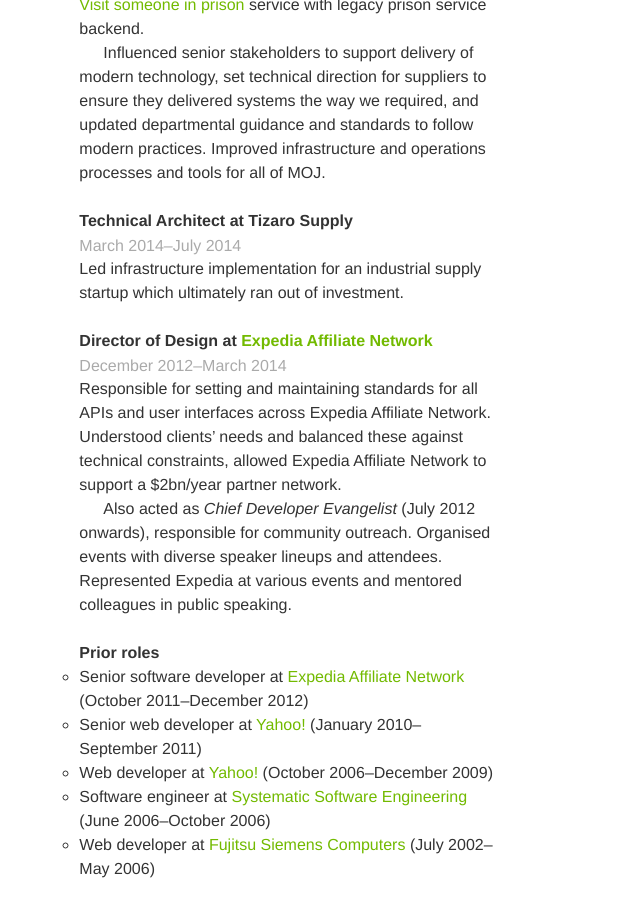
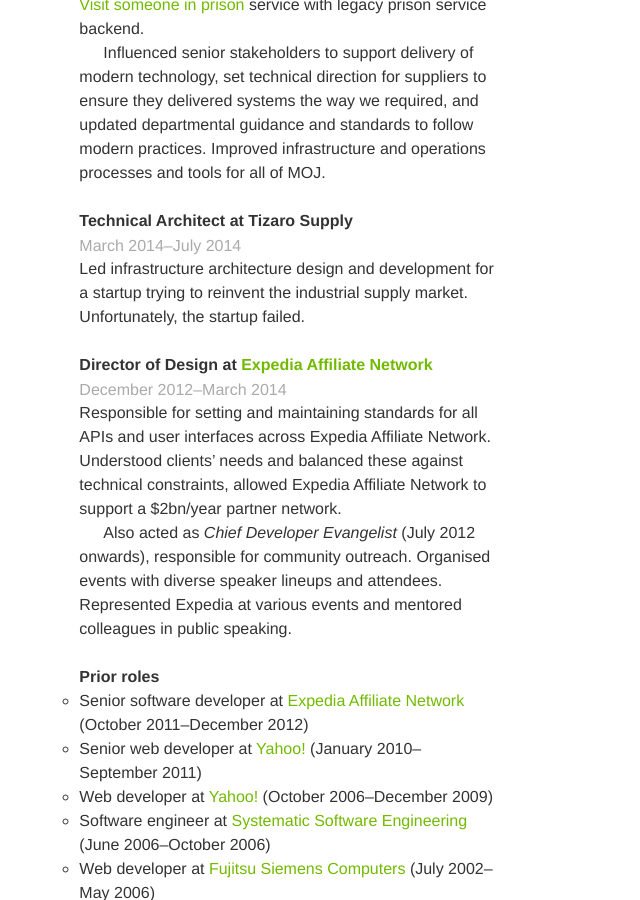
Before and after one commit to SteveMarshall/stevemarshall.github.io, a Jekyll site: the page built from cv.md, in a window 1280 px wide and 900 px high, scrolled down 996 px. Shown: the whole window, without its empty margins (0-640 px from the left). Built offline with Jekyll 4.4.1, drawn with Linux system fonts in a browser that asks for light colours; our own code applies the rules of GitHub Pages for plain Markdown files.

Commit message:
Improve Tizaro description

```diff
--- a/cv.md
+++ b/cv.md
@@ -75,8 +75,9 @@
 2014</time>--<time datetime="2014-06-30">July 2014</time></span>
 {: .meta}
 
-Led infrastructure implementation for an industrial supply startup
-which ultimately ran out of investment.
+Led infrastructure architecture design and development for a startup
+trying to reinvent the industrial supply market. Unfortunately, the
+startup failed.
 
 ### Director of Design at [Expedia Affiliate Network](http://expediaaffiliate.com/)
 
```
